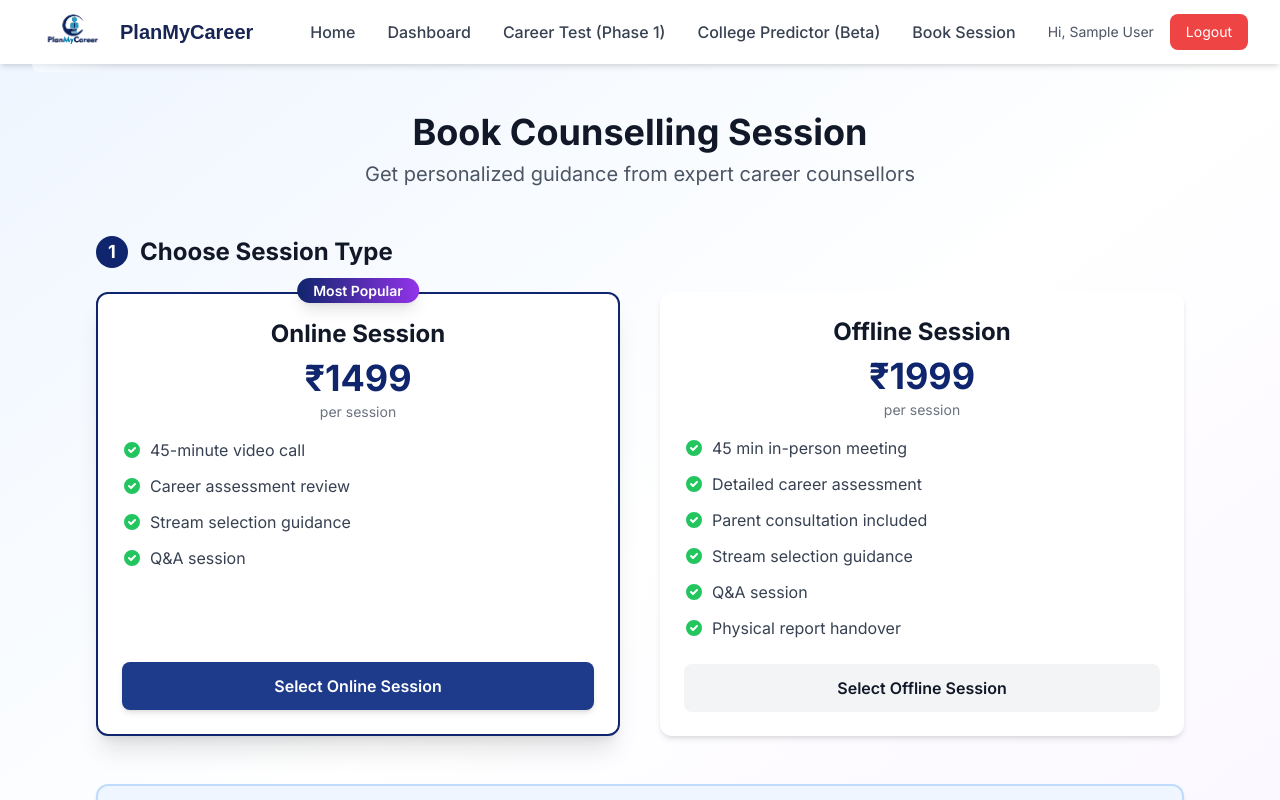
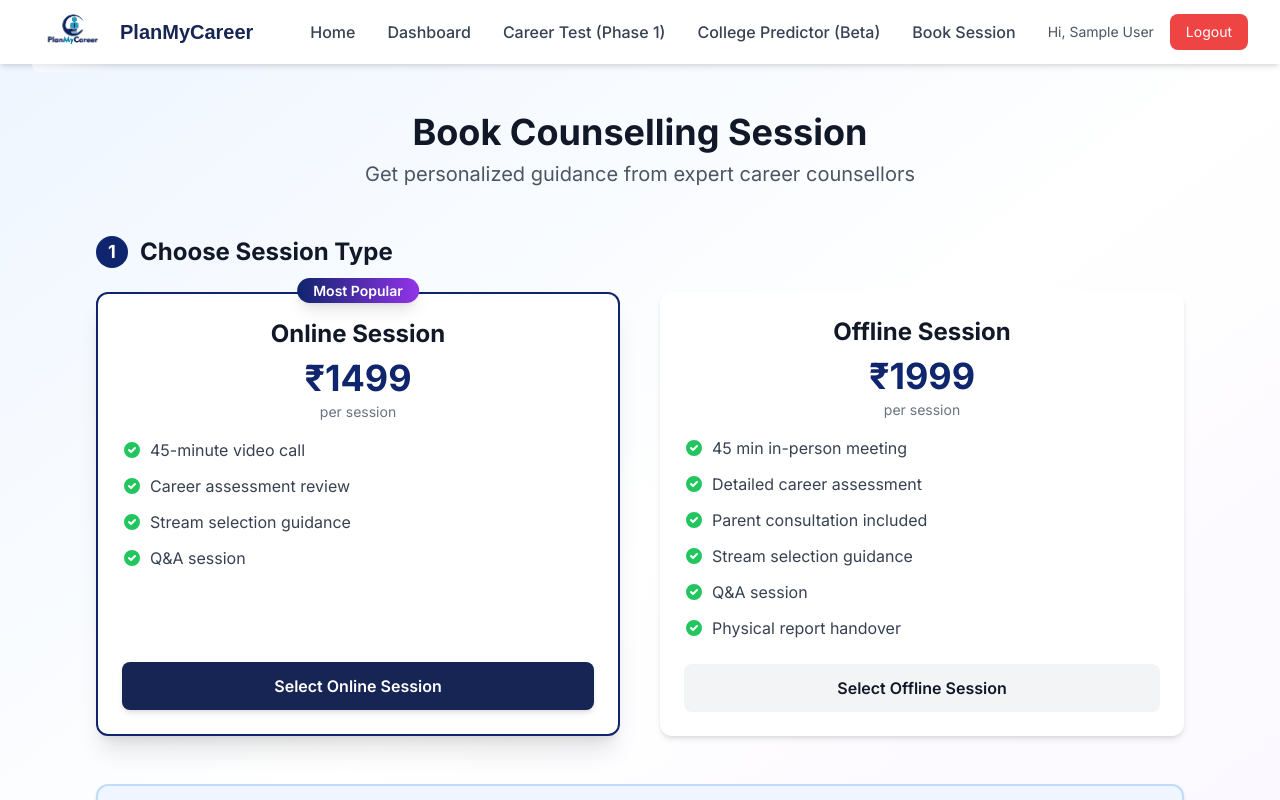
Before and after one commit to planmycareer/plan-my-career, a React (Vite) app: page /book-session in a window 1280 px wide. Shown: the top 800 px of the page. Built offline with nearby package versions, Linux system fonts and the light colour scheme; sample sign-in values are in the browser's storage.

Commit message:
Production fix:env updated

```diff
--- a/src/components/BookingCard.jsx
+++ b/src/components/BookingCard.jsx
@@ -36,7 +36,7 @@ export default function BookingCard({ type, price, features, isPopular, onSelect
         onClick={() => onSelect(type)}
         className={`w-full py-3 rounded-lg font-semibold transition-all duration-200 ${
           isPopular
-            ? 'bg-blue-900 text-white hover:bg-blue-900 shadow-md hover:shadow-lg'
+            ? 'bg-blue-950 text-white hover:bg-blue-950 shadow-md hover:shadow-lg'
             : 'bg-gray-100 text-gray-900 hover:bg-gray-200'
         }`}
       >
```
